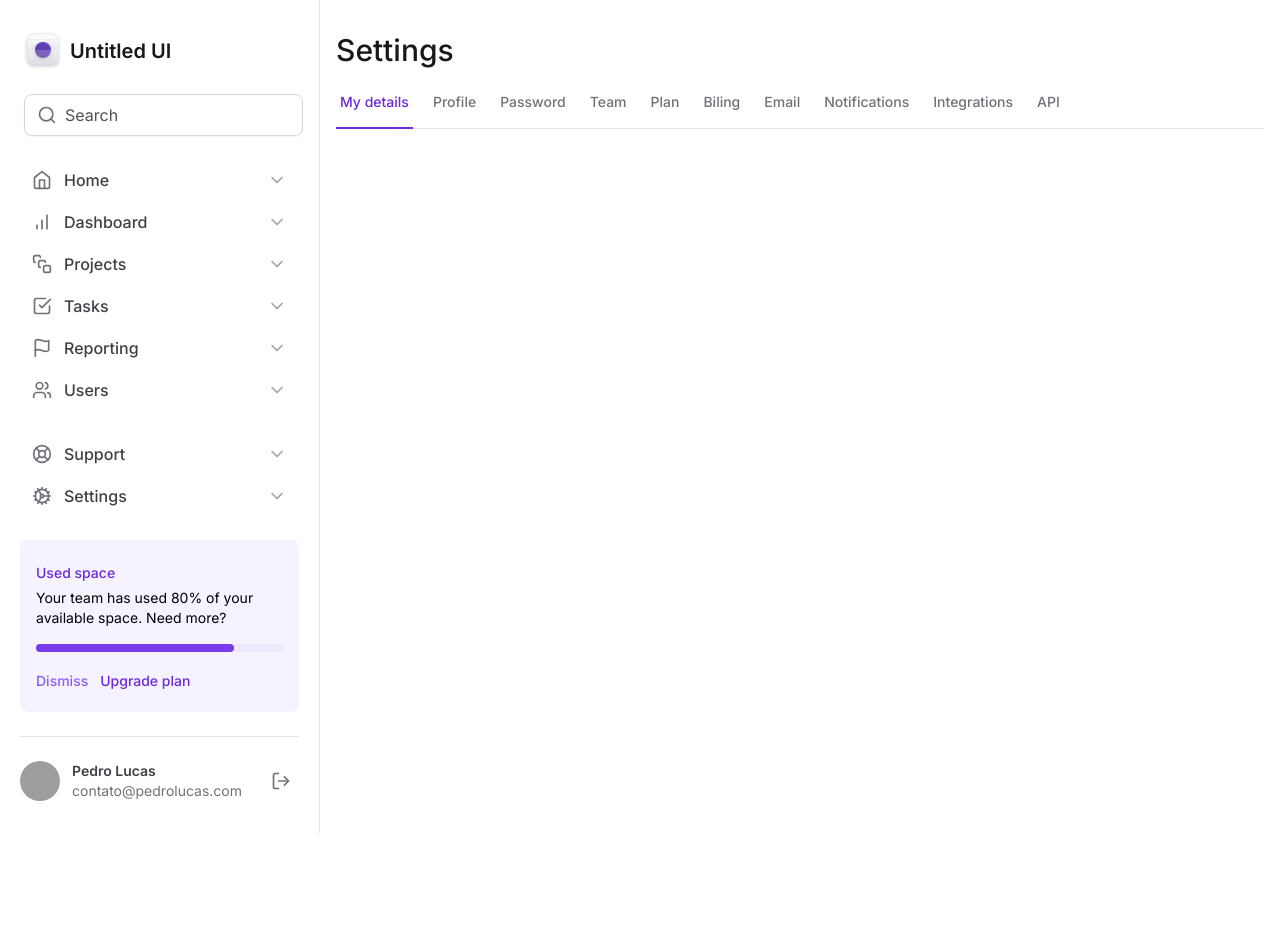
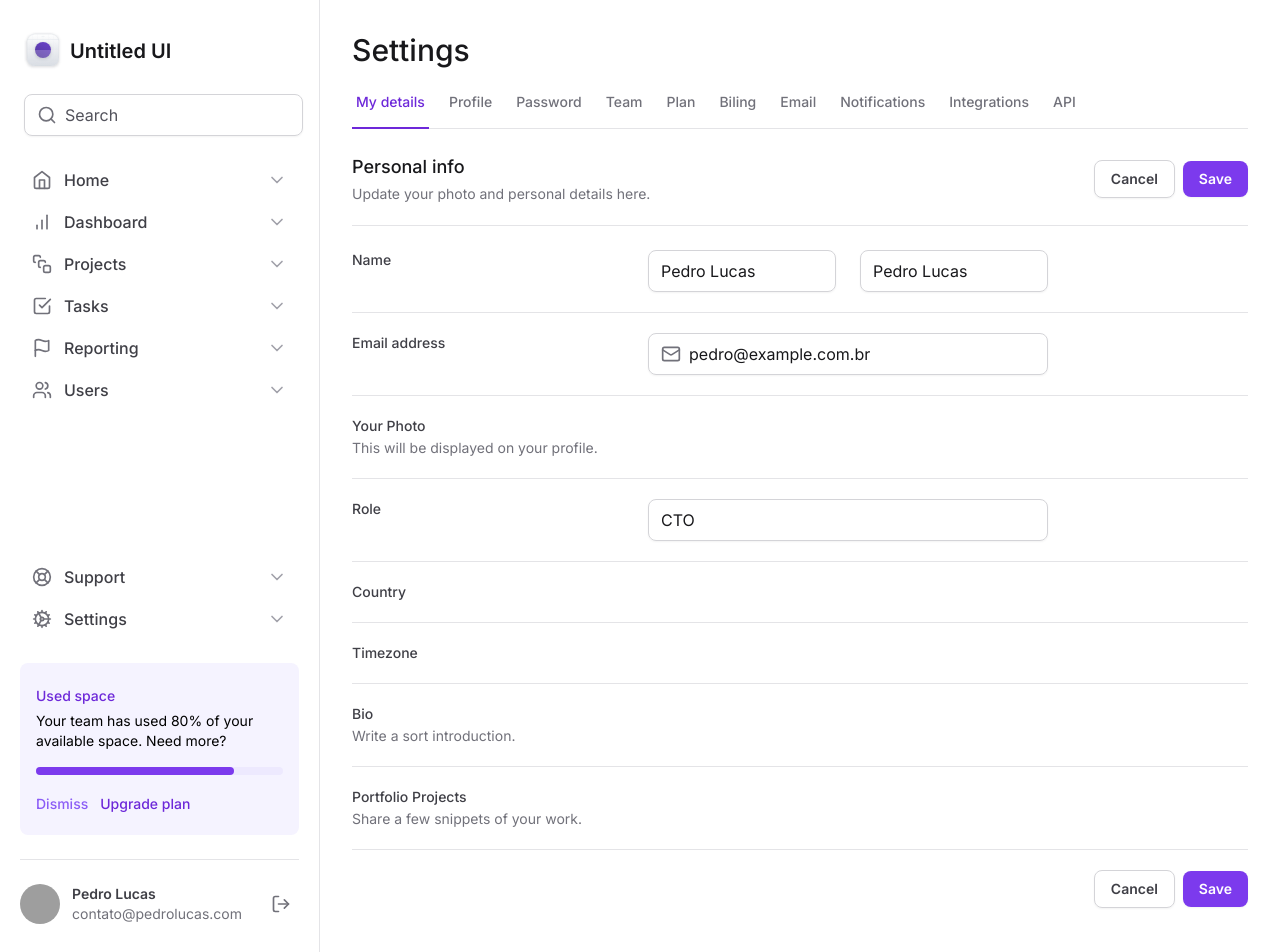
Before and after one commit to pdro-lucas/ignite-tailwind, a Next.js app: page / in a window 1280 px wide. Shown: the top 952 px of the page. Before the commit the page ends 833 px from the top, so only its background shows below. Built offline with nearby package versions, Linux system fonts and the light colour scheme; grey boxes are pictures that could not be loaded.

Commit message:
feat: create form

```diff
--- a/src/app/layout.tsx
+++ b/src/app/layout.tsx
@@ -20,7 +20,7 @@
       <body className={inter.className}>
         <div className="min-h-screen grid grid-cols-app">
           <Sidebar />
-          <main className="px-4 pb-12 pt-8">{children}</main>
+          <main className="px-8 pb-12 pt-8">{children}</main>
         </div>
       </body>
     </html>
--- a/src/app/page.tsx
+++ b/src/app/page.tsx
@@ -1,5 +1,7 @@
+import { Input } from "@/components/Input";
 import { SettingsTabs } from "@/components/SettingsTabs";
 import * as Tabs from "@radix-ui/react-tabs";
+import { Mail } from "lucide-react";
 
 export default function Home() {
   return (
@@ -7,6 +9,142 @@
       <h1 className="text-3xl font-medium text-zinc-900">Settings</h1>
 
       <SettingsTabs />
+
+      <div className="flex flex-col mt-6">
+        <div className="flex items-center justify-between pb-5 border-b border-zinc-200">
+          <div className="space-y-1 ">
+            <h2 className="text-lg font-medium text-zinc-900">Personal info</h2>
+            <span className="text-sm text-zinc-500">
+              Update your photo and personal details here.
+            </span>
+          </div>
+          <div className="flex items-center gap-2">
+            <button
+              type="button"
+              className="px-4 py-2 text-sm font-semibold border rounded-lg shadow-sm border-zinc-300 text-zinc-700 hover:bg-zinc-50"
+            >
+              Cancel
+            </button>
+            <button
+              type="submit"
+              form="settings"
+              className="px-4 py-2 text-sm font-semibold text-white rounded-lg shadow-sm bg-violet-600 hover:bg-violet-700"
+            >
+              Save
+            </button>
+          </div>
+        </div>
+        <form
+          id="settings"
+          className="flex flex-col w-full gap-5 mt-6 divide-y divide-zinc-200"
+        >
+          <div className="grid gap-3 grid-cols-form">
+            <label
+              htmlFor="firstName"
+              className="text-sm font-medium text-zinc-700"
+            >
+              Name
+            </label>
+            <div className="grid grid-cols-2 gap-6">
+              <Input.Root>
+                <Input.Control
+                  id="firstName"
+                  defaultValue="Pedro Lucas"
+                ></Input.Control>
+              </Input.Root>
+              <Input.Root>
+                <Input.Control defaultValue="Pedro Lucas"></Input.Control>
+              </Input.Root>
+            </div>
+          </div>
+          <div className="grid gap-3 pt-5 grid-cols-form">
+            <label
+              htmlFor="email"
+              className="text-sm font-medium text-zinc-700"
+            >
+              Email address
+            </label>
+            <Input.Root>
+              <Input.Prefix>
+                <Mail className="w-5 h-5 text-zinc-500" />
+              </Input.Prefix>
+              <Input.Control
+                id="email"
+                type="email"
+                defaultValue="pedro@example.com.br"
+              ></Input.Control>
+            </Input.Root>
+          </div>
+          <div className="grid gap-3 pt-5 grid-cols-form">
+            <label
+              htmlFor="email"
+              className="text-sm font-medium text-zinc-700"
+            >
+              Your Photo
+              <span className="text-sm mt-0.5 font-normal text-zinc-500 block">
+                This will be displayed on your profile.
+              </span>
+            </label>
+          </div>
+          <div className="grid gap-3 pt-5 grid-cols-form">
+            <label htmlFor="role" className="text-sm font-medium text-zinc-700">
+              Role
+            </label>
+            <Input.Root>
+              <Input.Control id="role" defaultValue="CTO"></Input.Control>
+            </Input.Root>
+          </div>
+          <div className="grid gap-3 pt-5 grid-cols-form">
+            <label
+              htmlFor="country"
+              className="text-sm font-medium text-zinc-700"
+            >
+              Country
+            </label>
+          </div>
+          <div className="grid gap-3 pt-5 grid-cols-form">
+            <label
+              htmlFor="timezone"
+              className="text-sm font-medium text-zinc-700"
+            >
+              Timezone
+            </label>
+          </div>
+          <div className="grid gap-3 pt-5 grid-cols-form">
+            <label htmlFor="bio" className="text-sm font-medium text-zinc-700">
+              Bio
+              <span className="text-sm mt-0.5 font-normal text-zinc-500 block">
+                Write a sort introduction.
+              </span>
+            </label>
+          </div>
+          <div className="grid gap-3 pt-5 grid-cols-form">
+            <label
+              htmlFor="portfolio"
+              className="text-sm font-medium text-zinc-700"
+            >
+              Portfolio Projects
+              <span className="text-sm mt-0.5 font-normal text-zinc-500 block">
+                Share a few snippets of your work.
+              </span>
+            </label>
+          </div>
+          <div className="flex items-center justify-end gap-2 pt-5">
+            <button
+              type="button"
+              className="px-4 py-2 text-sm font-semibold border rounded-lg shadow-sm border-zinc-300 text-zinc-700 hover:bg-zinc-50"
+            >
+              Cancel
+            </button>
+            <button
+              type="submit"
+              className="px-4 py-2 text-sm font-semibold text-white rounded-lg shadow-sm bg-violet-600 hover:bg-violet-700"
+            >
+              Save
+            </button>
+          </div>
+        </form>
+      </div>
     </>
   );
 }
--- a/tailwind.config.ts
+++ b/tailwind.config.ts
@@ -7,6 +7,7 @@
       gridTemplateColumns: {
         app: "minmax(18rem, 20rem) 1fr",
         profile: "max-content 1fr min-content",
+        form: "minmax(7.5rem, 17.5rem) minmax(25rem, 1fr) minmax(0, 15rem)",
       },
     },
   },
```
